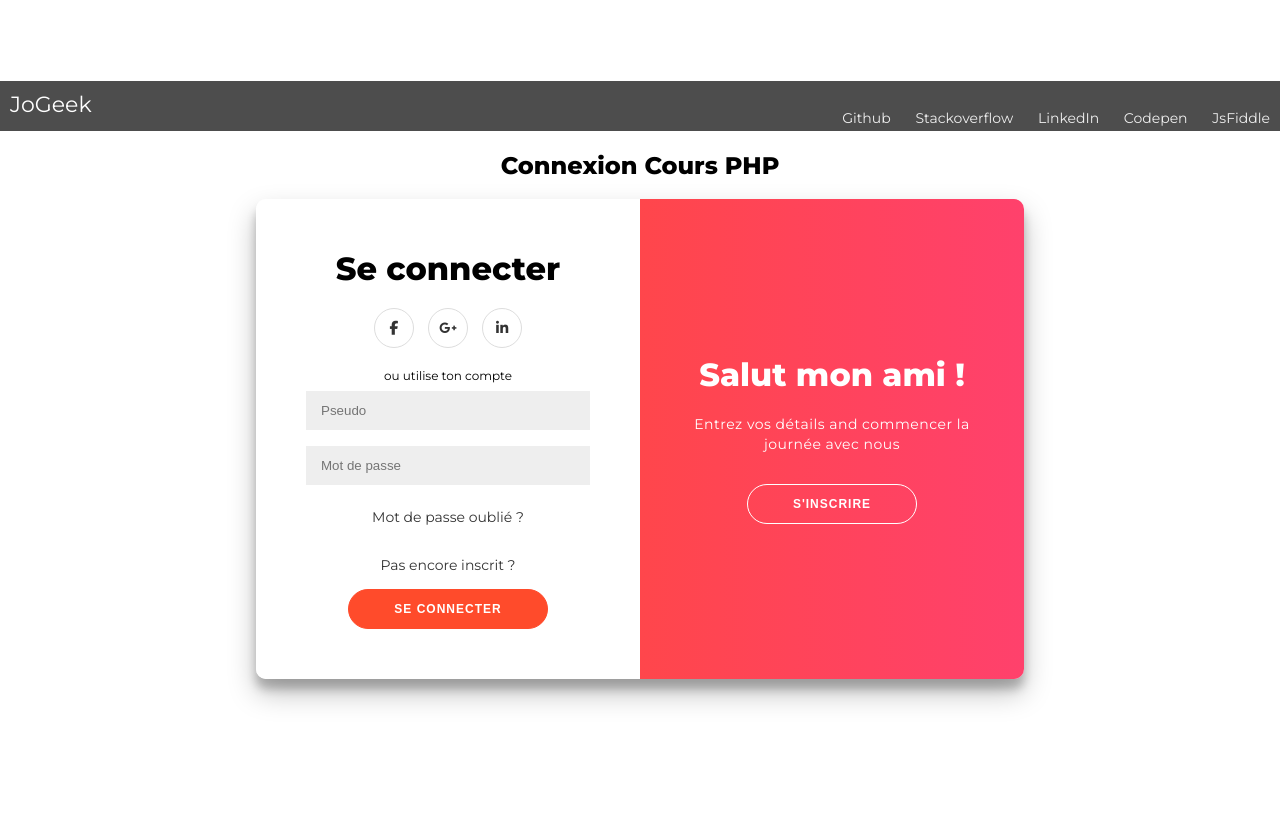
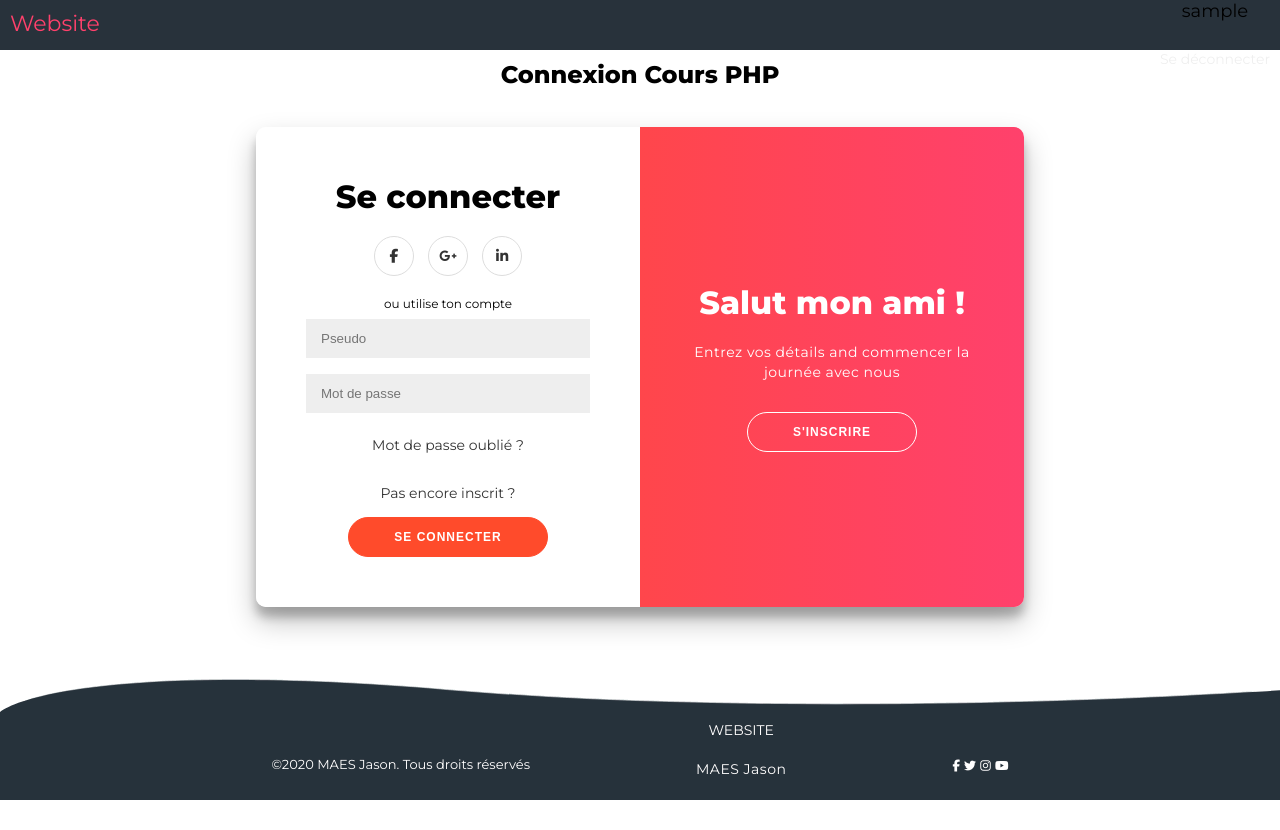
Before and after one commit to Jasondev12/connexion, a PHP site: page / in a window 1280 px wide. After the commit the page ends 800 px from the top, so only its background shows below. Run offline with PHP 8.4, Linux system fonts and the light colour scheme; the visitor is signed in with stand-in values (Sample User, id 1); some libraries are stand-ins or nearby versions.

Commit message:
version040320

```diff
--- a/CSS/classic.css
+++ b/CSS/classic.css
@@ -1,4 +1,3 @@
-
 @import url('https://fonts.googleapis.com/css?family=Montserrat:400,800');
 
 * {
@@ -6,14 +5,13 @@
 }
 
 body {
-	width: 100vw;
 	display: flex;
 	justify-content: center;
 	align-items: center;
 	flex-direction: column;
 	font-family: 'Montserrat', sans-serif;
 	height: 100vh;
-	margin: -20px 0 50px;
+	margin: -20px 0;
 }
 
 h1 {
@@ -22,6 +20,8 @@ h1 {
 }
 
 h2 {
+	margin-top: 10vh;
+	margin-bottom: 0;
 	text-align: center;
 }
 
@@ -44,8 +44,9 @@ span {
 .nav {
 	height: 50px;
 	width: 100%;
-	background-color: #4d4d4d;
-	position: relative;
+	background-color: #28323B;
+	position: absolute;
+	top: 0;
   }
 
   .nav > .nav-header {
@@ -55,7 +56,7 @@ span {
   .nav > .nav-header > .nav-title {
 	display: inline-block;
 	font-size: 22px;
-	color: #fff;
+	color: #FF416C;
 	padding: 10px 10px 10px 10px;
   }
 
@@ -64,6 +65,8 @@ span {
   }
 
   .nav > .nav-links {
+	z-index: 999;
+	text-align: center;
 	display: inline;
 	float: right;
 	font-size: 18px;
@@ -84,7 +87,7 @@ span {
 	display: none;
   }
 
-  @media (max-width:600px) {
+  @media (max-width:768px) {
 	.nav > .nav-btn {
 	  display: inline-block;
 	  position: absolute;
@@ -111,7 +114,6 @@ span {
 	  display: block;
 	  width: 100%;
 	  background-color: #333;
-	  height: 0px;
 	  transition: all 0.3s ease-in;
 	  overflow-y: hidden;
 	  top: 50px;
@@ -125,7 +127,7 @@ span {
 	  height: 0px;
 	}
 	.nav > #nav-check:checked ~ .nav-links {
-	  height: calc(100vh - 50px);
+
 	  overflow-y: auto;
 	}
   }
@@ -195,6 +197,10 @@ input {
 	width: 768px;
 	max-width: 100%;
 	min-height: 480px;
+}
+
+div#container{
+	margin-top: 3%;;
 }
 
 .form-container {
@@ -322,27 +328,125 @@ input {
 	width: 40px;
 }
 
-footer {
-    background-color: #222;
+/** FOOTER **/
+
+svg {
+	width: 100vw;
+  }
+
+  footer {
+	width: 100vw;
+	bottom: 0;
+	position: absolute;
+	left: 0;
+	display: flex;
+	align-items: flex-end;
+	padding-bottom: 3rem;
+	justify-content: center;
+	overflow: hidden;
+	position: absolute;
+	width: 100vw;
+	height: 24vh;
+	bottom: 0;
+	filter: url("#goo");
+  }
+  footer h1 {
+	z-index: 2;
+	color: white;
+	font-family: "Ubuntu", sans-serif;
+	font-weight: lighter;
+	font-size: calc(2vmin + 8px);
+  }
+  footer h1 span {
+	font-weight: bold;
+	color: #FF416C;
+	text-shadow: 0 0 15px rgba(255, 160, 54, 0.4);
+  }
+  h6.font-ram.font-size-40.text-white-50 {
+	font-weight: 100;
+	font-size: 13px;
+}
+  .navbar-brand{
+	  color: #FFFFFF;
+  }
+  .row.bg-light.py-5 {
+    display: flex;
+    width: 100vw;
+    justify-content: center;
+    align-items: center;
+    height: 15vh;
     color: #fff;
-    font-size: 14px;
+    top: 50%;
     bottom: 0;
-    position: fixed;
-    left: 0;
-    right: 0;
-    text-align: center;
-    z-index: 999;
+    position: absolute;
+    z-index: 55;
 }
 
-footer p {
-    margin: 10px 0;
+.col-sm-4.my-5.text-center {
+    text-align: center;
 }
 
-footer i {
-    color: red;
+.col-sm-4.my-4.text-center {
+    width: 33vw;
+    text-align: center;
 }
+  footer::after {
+	content: "";
+	position: absolute;
+	bottom: 0;
+	left: 0;
+	width: 100%;
+	height: 120px;
+	clip-path: url("#wave");
+	background-color: #28323B;
+  }
+  @media only screen and (max-width: 768px) {
+	footer::after {
+	  clip-path: none;
+	  height: 150px;
+	}
+  }
+  footer .ball {
+	width: 100px;
+	height: 100px;
+	border-radius: 50%;
+	background-color: #0000ff;
+	position: absolute;
+	animation: up 5s cubic-bezier(0.18, 0.89, 0.32, 1.28) infinite;
+  }
+  @media only screen and (max-width: 768px) {
+	footer .ball {
+	  animation: up-small 5s cubic-bezier(0.18, 0.89, 0.32, 1.28) infinite;
+	}
+  }
 
-footer a {
-    color: #3c97bf;
-    text-decoration: none;
-}
+  @keyframes up {
+	0% {
+	  bottom: 0px;
+	  width: 100px;
+	  height: 100px;
+	}
+	50% {
+	  bottom: 200px;
+	}
+	100% {
+	  bottom: 0px;
+	  width: 0px;
+	  height: 0px;
+	}
+  }
+  @keyframes up-small {
+	0% {
+	  bottom: 0px;
+	  width: 100px;
+	  height: 100px;
+	}
+	50% {
+	  bottom: 150px;
+	}
+	100% {
+	  bottom: 0px;
+	  width: 0px;
+	  height: 0px;
+	}
+  }
--- a/index.php
+++ b/index.php
@@ -14,11 +14,12 @@ spl_autoload_register("ChargerClasse");
 function afficherPage($chemin, $page, $titre) {
 	require  'php/View/Head.php';
 	require  'php/View/Header.php';
-	require ($chemin . $page);
+	require ($chemin .$page);
 	require 'php/View/Footer.php';
 }
 
 DbConnect::init();
+session_start();
 // A l'include de la page Route, le code suivant est exécuté
 // Si la variable $get existe, on exploite les informations pour afficher la bonne page
  if (isset ( $_GET ['action'] )) {
@@ -42,13 +43,13 @@ DbConnect::init();
 				break;
 			}
 		case "ClientAction":
-			afficherPage('Php/View/',"ClientAction","");
+			afficherPage('Php/View/',"ClientAction.php","");
 			break;
 		case "ClientForm":
-			afficherPage('Php/View/',"ClientForm","Gestion des messages");
+			afficherPage('Php/View/',"ClientForm.php","Gestion des messages");
 			break;
 		case "ClientListe":
-			afficherPage('Php/View/',"ClientListe","Liste des messages");
+			afficherPage('Php/View/',"ClientListe.php","Liste des messages");
 			break;
 	}
 } else { // Sinon, on affiche la page principale du site
--- a/php/view/Footer.php
+++ b/php/view/Footer.php
@@ -1,15 +1,43 @@
-<script type="text/javascript">
-const signUpButton = document.getElementById('signUp');
-const signInButton = document.getElementById('signIn');
-const container = document.getElementById('container');
 
-signUpButton.addEventListener('click', () => {
-	container.classList.add("right-panel-active");
-});
+<footer>
+  <div class="gooey-animations"></div>
+  <div class="row bg-light py-5">
+                            <div class="col-sm-4 my-5 text-center">
+                                <h6 class="font-ram font-size-40 text-white-50">&copy;2020 MAES Jason. Tous droits réservés</h6>
+                            </div>
+                            <div class="col-sm-4 my-4 text-center">
+                                <div class="footer-title">
+                                    <a href="#" class="navbar-brand font-size-40 text-dark">WEBSITE</a>
+                                    <p class="description font-os font-size-16 text-black-50 text-uppercase">MAES Jason</p>
+                                </div>
+                            </div>
+                            <div class="col-sm-4 my-5 text-center">
+                                <span class="mr-3"><i class="fab fa-facebook-f"></i></span>
+                                <span class="mr-3"><i class="fab fa-twitter"></i></span>
+                                <span class="mr-3"><i class="fab fa-instagram"></i></span>
+                                <span class="mr-3"><i class="fab fa-youtube"></i></span>
+                            </div>
+                        </div>
+</footer>
 
-signInButton.addEventListener('click', () => {
-	container.classList.remove("right-panel-active");
-});
-</script>
+<svg xmlns="http://www.w3.org/2000/svg" version="1.1">
+  <defs>
+    <filter id="goo">
+      <feGaussianBlur in="SourceGraphic" stdDeviation="15" result="blur" />
+      <feColorMatrix in="blur" mode="matrix" values="1 0 0 0 0  0 1 0 0 0  0 0 1 0 0  0 0 0 15 -7" result="goo" />
+      <feBlend in="SourceGraphic" in2="goo" />
+  	</filter>
+  </defs>
+</svg>
+
+
+<svg viewbox="0 0 1440 328" width="100vw">
+    <defs>
+        <clipPath id="wave" clipPathUnits="objectBoundingBox" transform="scale(0.00069444444, 0.00304878048)">
+            <path d="M504.452 27.7002C163.193 -42.9551 25.9595 38.071 0 87.4161V328H1440V27.7002C1270.34 57.14 845.711 98.3556 504.452 27.7002Z"/>
+        </clipPath>
+    </defs>
+</svg>
+<script src="JS/Animation.js"></script>
 </body>
 </html>
--- a/php/view/FormConnection.php
+++ b/php/view/FormConnection.php
@@ -1,5 +1,4 @@
 <?php
-session_start ();
 
 
 if (! isset ( $_POST ['pseudo'] )) // On est dans la page de formulaire
@@ -23,10 +22,12 @@ if (! isset ( $_POST ['pseudo'] )) // On est dans la page de formulaire
 			$_SESSION ['id'] = $utilisateur->getIdUser ();
 			$message = '<p>Bienvenue ' . $utilisateur->getPseudo () . ', vous êtes maintenant connecté!</p>' ?>
 			<p>Cliquez <a href="index.php?action=deconnect">ici</a> pour déconnecter</p>
+			<?php header("refresh:6,url=index.php?action=ClientListe")?>
 		<?php } else // Acces pas OK !
 		{
-			$message = '<p>Une erreur s\'est produite 	    pendant votre identification.<br /> Le mot de passe ou le pseudo
-            entré n\'est pas correcte.</p>';
+			$message = '<p>Une erreur s\'est produite pendant votre identification.<br /> Le mot de passe ou le pseudo
+			entré n\'est pas correcte.</p>';
+			header("refresh:3,url=index.php?action=connect");
 		}
 	}
 	echo $message ;
--- a/php/view/FormDeconnection.php
+++ b/php/view/FormDeconnection.php
@@ -1,11 +1,11 @@
 <?php
 
-session_start();
 session_destroy();
 $titre="Déconnexion";
 
 
 echo '<p>Vous êtes à présent déconnecté</p> <br />';
 echo '<p><a href="index.php">Revenir au menu</a></p>';
+header("refresh:5,url=index.php?action=connect");
 echo '</div></body></html>';
 ?>
--- a/php/view/FormEnregistrement.php
+++ b/php/view/FormEnregistrement.php
@@ -1,5 +1,4 @@
 <?php
-session_start();
 
 
 if (empty($_POST['pseudo'])) // Si la variable est vide, on est sur la page de formulaire
@@ -64,7 +63,7 @@ else //On est dans le cas traitement
         echo'<p>'.$pseudo_erreur1.'</p>';
         echo'<p>'.$pseudo_erreur2.'</p>';
         echo'<p>'.$mdp_erreur.'</p>';
-
+        header("refresh:8,url=index.php?action=nouveauUser");
         echo'<p>Cliquez <a href="index.php?action=nouveauUser">ici</a> pour recommencer</p>';
     }
 }
--- a/php/view/Head.php
+++ b/php/view/Head.php
@@ -11,4 +11,5 @@ echo (!empty($titre))?'<title>'.$titre.'</title>':'<title> sans titre </title>';
     <link href="https://fonts.googleapis.com/css?family=Great+Vibes&display=swap" rel="stylesheet">
     <link href="https://fonts.googleapis.com/css?family=Lobster&display=swap" rel="stylesheet">
     <script src="https://kit.fontawesome.com/ff2d38d481.js" crossorigin="anonymous"></script>
+    <script src="https://ajax.googleapis.com/ajax/libs/jquery/3.4.1/jquery.min.js"></script>
 </head>
--- a/php/view/Header.php
+++ b/php/view/Header.php
@@ -1,9 +1,16 @@
+<?php
+//Attribution des variables de session
+$lvl=(isset($_SESSION['level']))?(int) $_SESSION['level']:1;
+$id=(isset($_SESSION['id']))?(int) $_SESSION['id']:0;
+$pseudo=(isset($_SESSION['pseudo']))?$_SESSION['pseudo']:'';
+?>
 
+<body>
 <div class="nav">
   <input type="checkbox" id="nav-check">
   <div class="nav-header">
     <div class="nav-title">
-      JoGeek
+      Website
     </div>
   </div>
   <div class="nav-btn">
@@ -14,17 +21,14 @@
     </label>
   </div>
 
+
   <div class="nav-links">
-    <a href="//github.io/jo_geek" target="_blank">Github</a>
-    <a href="http://stackoverflow.com/users/4084003/" target="_blank">Stackoverflow</a>
-    <a href="https://in.linkedin.com/in/jonesvinothjoseph" target="_blank">LinkedIn</a>
-    <a href="https://codepen.io/jo_Geek/" target="_blank">Codepen</a>
-    <a href="https://jsfiddle.net/user/jo_Geek/" target="_blank">JsFiddle</a>
+  <?php if ($pseudo!=""){
+        echo '<div class="centrer">'.$pseudo.'</div>
+              <a href="index.php?action=deconnect">Se déconnecter</a>';
+            //   header("refresh:1,url=");
+        }
+    ?>
+
   </div>
 </div>
-<?php
-//Attribution des variables de session
-$lvl=(isset($_SESSION['level']))?(int) $_SESSION['level']:1;
-$id=(isset($_SESSION['id']))?(int) $_SESSION['id']:0;
-$pseudo=(isset($_SESSION['pseudo']))?$_SESSION['pseudo']:'';
-?>
```
